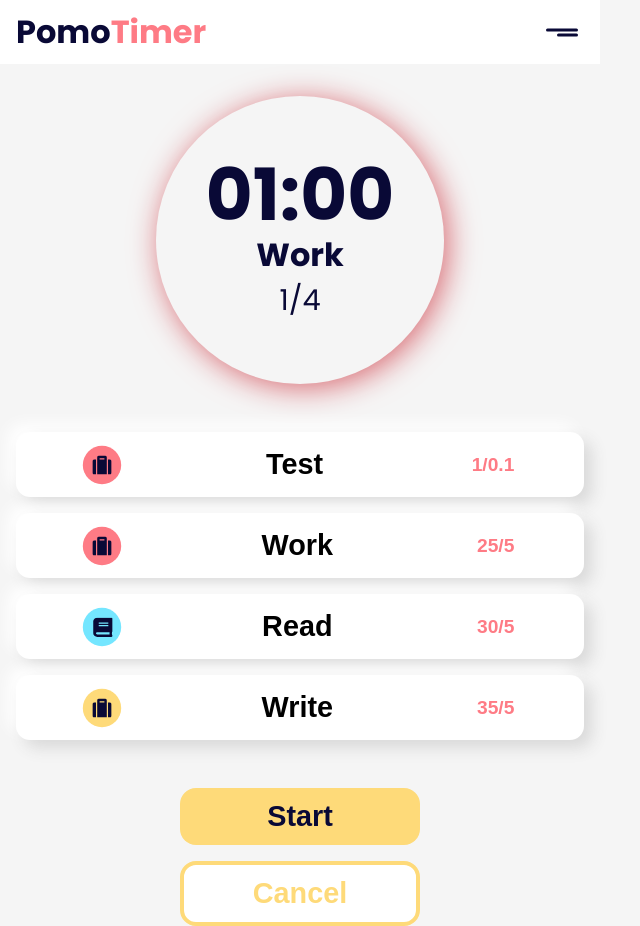
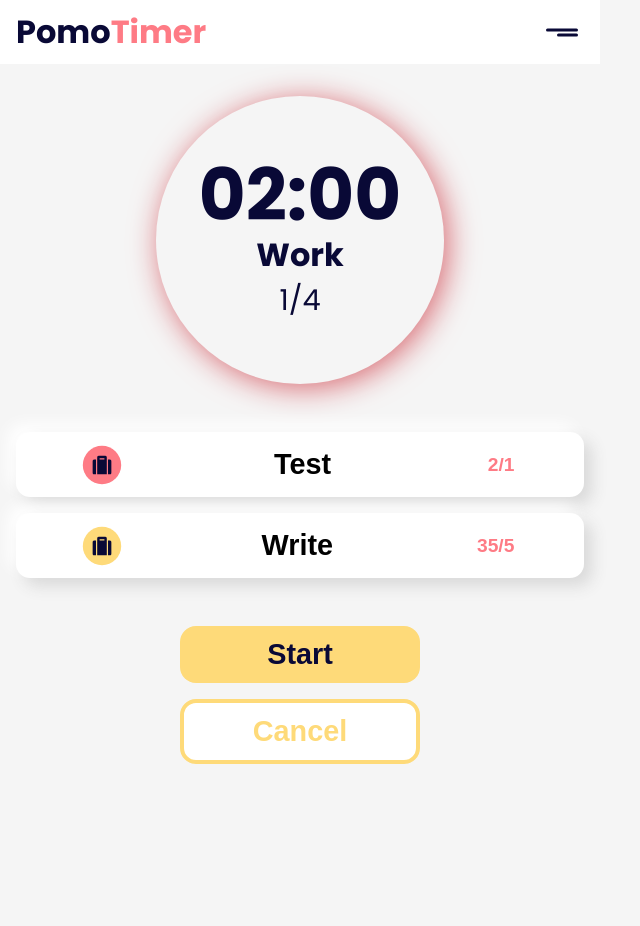
Before and after one commit to javi-diaz47/pomotimer, a Next.js app: page / in a window 1280 px wide. Shown: the whole page, without its empty margins (0-640 px from the left). After the commit the page ends 800 px from the top, so only its background shows below. Built offline with nearby package versions, Linux system fonts and the light colour scheme.

Commit message:
feat: add sets for focus and break to the pomotimer

```diff
--- a/animations/countdownTimerAnimation.js
+++ b/animations/countdownTimerAnimation.js
@@ -2,42 +2,47 @@ import { getTotalSec, minToMinSecFormat } from '@utils/TimeFormatConverter';
 import gsap from 'gsap';
 
 export const countdownTimerAnimation = ({
-  time,
-  setTime,
+  duration,
+  updateHandler,
+  completeHandler,
   countdownTime,
   loadRef,
   cardRef,
   timerBtnRef,
 }) => {
   const q = gsap.utils.selector(cardRef);
-  return gsap
+  return (
+    gsap
       .timeline()
       .to(loadRef.current, {
         width: '10%',
         duration: 0.5,
         ease: 'back.out(3)',
       })
-    .to(
-      q('.card_ref'),
-      {
-        y: 100,
-        opacity: 0,
-        duration: 0.3,
-        stagger: 0.1,
-      },
-      0
-    )
-    .to(timerBtnRef.current, {
-      y: -300,
-      duration: 1,
-    })
+      // .to(
+      //   q('.card_ref'),
+      //   {
+      //     y: 100,
+      //     opacity: 0,
+      //     duration: 0.3,
+      //     stagger: 0.1,
+      //   },
+      //   0
+      // )
+      // .to(timerBtnRef.current, {
+      //   y: -300,
+      //   duration: 1,
+      // })
       .to(countdownTime, {
         min: 0,
         ease: 'none',
-      duration: getTotalSec(time),
+        duration,
         delay: 1,
         onUpdate: () => {
-        setTime(minToMinSecFormat(countdownTime));
+          updateHandler(countdownTime);
+        },
+        onComplete: () => {
+          completeHandler();
         },
       })
       .to(
@@ -45,9 +50,15 @@ export const countdownTimerAnimation = ({
         {
           rotateZ: '360deg',
           transformOrigin: '50% 570%',
-        duration: getTotalSec(time),
+          duration,
           delay: 1,
+          ease: 'none',
         },
         0
+      )
+      .to(loadRef.current, {
+        rotate: '0deg',
+        duration: 0,
+      })
   );
 };
--- a/components/Timer/index.jsx
+++ b/components/Timer/index.jsx
@@ -2,7 +2,7 @@ import styles from '@styles/components/Timer/index.module.css';
 import { forwardRef } from 'react';
 
 const Timer = forwardRef((props, ref) => {
-  const { time } = props;
+  const { time, set } = props;
   const toWatchFormat = ({ min, sec }) => `${min < 10 ? `0${min}` : min}:${sec < 10 ? `0${sec}` : sec}`;
   return (
     <section className={styles.timer_wrapper}>
@@ -10,8 +10,8 @@ const Timer = forwardRef((props, ref) => {
         <div ref={ref} className={styles.load}></div>
         <div className="pomo">
           <h2>{toWatchFormat(time)}</h2>
-          <span className={styles.timer_name}>Work</span>
-          <span className={styles.timer_sections}>1/4</span>
+          <span className={styles.timer_name}>{set.onBreak ? 'Break' : 'Work'}</span>
+          <span className={styles.timer_sections}>{`${set.set}/4`}</span>
         </div>
       </article>
     </section>
--- a/contants/defaultCards.js
+++ b/contants/defaultCards.js
@@ -6,43 +6,43 @@ export const DEFAULT_CARDS = [
     color: 'red',
     time: {
       focus: {
-        min: 1,
+        min: 2,
       },
       break: {
-        min: 0.1,
+        min: 1,
       },
     },
   },
-  {
-    key: 'work-example',
-    icon: 'work',
-    title: 'Work',
-    color: 'red',
-    time: {
-      focus: {
-        min: 25,
-      },
-      break: {
-        min: 5,
-      },
-    },
-  },
-  {
-    key: 'read-example',
-    icon: 'read',
-    title: 'read',
-    color: 'blue',
-    time: {
-      focus: {
-        min: 30,
-        sec: 0,
-      },
-      break: {
-        min: 5,
-        sec: 0,
-      },
-    },
-  },
+  // {
+  //   key: 'work-example',
+  //   icon: 'work',
+  //   title: 'Work',
+  //   color: 'red',
+  //   time: {
+  //     focus: {
+  //       min: 25,
+  //     },
+  //     break: {
+  //       min: 5,
+  //     },
+  //   },
+  // },
+  // {
+  //   key: 'read-example',
+  //   icon: 'read',
+  //   title: 'read',
+  //   color: 'blue',
+  //   time: {
+  //     focus: {
+  //       min: 30,
+  //       sec: 0,
+  //     },
+  //     break: {
+  //       min: 5,
+  //       sec: 0,
+  //     },
+  //   },
+  // },
   {
     key: 'write-example',
     icon: 'work',
--- a/pages/index.jsx
+++ b/pages/index.jsx
@@ -2,8 +2,9 @@ import { Timer } from '@components/Timer';
 import { TimerBtn } from '@components/TimerBtn';
 import { DEFAULT_CARDS } from '@contants/defaultCards';
 import { onCountdownDefault } from '@contants/defaultOnCountdown';
-import { minToMinSecFormat } from '@utils/TimeFormatConverter';
+import { getTotalSec, minToMinSecFormat } from '@utils/TimeFormatConverter';
 import { countdownTimerAnimation } from 'animations/countdownTimerAnimation';
+import gsap from 'gsap';
 import Head from 'next/head';
 import { useState, useEffect, useRef, useReducer } from 'react';
 import { COUNTDOWN_ACTIONS, countdownReducer } from 'reducer/countdownReducer';
@@ -18,6 +19,7 @@ export default function Home() {
   );
 
   const [time, setTime] = useState(minToMinSecFormat(DEFAULT_CARDS[0].time.focus));
+  const [set, setSet] = useState({ set: 1, onBreak: false });
 
   const countdownAnimation = useRef(null);
 
@@ -25,12 +27,44 @@ export default function Home() {
   const cardRef = useRef(null);
   const timerBtnRef = useRef(null);
 
+  const updateHandler = (newTime) => {
+    // look if set is even then run this
+    setTime(minToMinSecFormat(newTime));
+   // on the other hand do the break
+  };
+
+  const completeHandler = () => {
+    const newSet = {
+      ...set,
+      onBreak: !set.onBreak,
+    };
+
+    if (!newSet.onBreak) {
+      newSet.set += 1;
+    }
+
+    setSet(newSet);
+
+    const newTime = set.onBreak ? minToMinSecFormat(DEFAULT_CARDS[0].time.focus) :
+    minToMinSecFormat(DEFAULT_CARDS[0].time.break) ;
+    console.log(newTime)
+    setTime(newTime);
+    if (set.set === 4) {
+      setSet({ set: 1, onBreak: false });
+      dispatch(COUNTDOWN_ACTIONS.KILL);
+    } else {
+      dispatch(COUNTDOWN_ACTIONS.KILL);
+      dispatch(COUNTDOWN_ACTIONS.START);
+    }
+  };
+
   useEffect(() => {
     if (onCountdown.status === COUNTDOWN_ACTIONS.START) {
       const countdownTime = time;
       countdownAnimation.current = countdownTimerAnimation({
-        time,
-        setTime,
+        updateHandler,
+        duration: getTotalSec(time),
+        completeHandler,
         countdownTime,
         loadRef,
         cardRef,
@@ -42,7 +76,6 @@ export default function Home() {
     if (onCountdown.status === COUNTDOWN_ACTIONS.KILL) {
       countdownAnimation.current.progress(0);
       countdownAnimation.current.kill();
-      setTime(minToMinSecFormat(DEFAULT_CARDS[0].time.focus));
     }
   }, [onCountdown]);
 
@@ -56,7 +89,7 @@ export default function Home() {
 
       <main className={styles.main}>
         <Header />
-        <Timer time={time} ref={loadRef} />
+        <Timer time={time} set={set} ref={loadRef} />
         <Cards setTime={setTime} ref={cardRef} />
         <TimerBtn
           ref={timerBtnRef}
```
Lines whose indentation alone changed are shown as unchanged.
